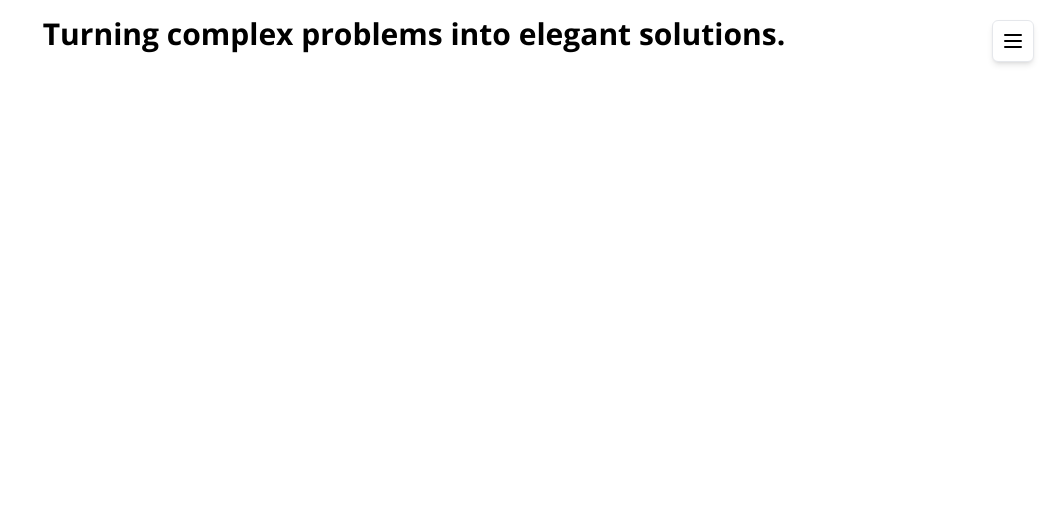
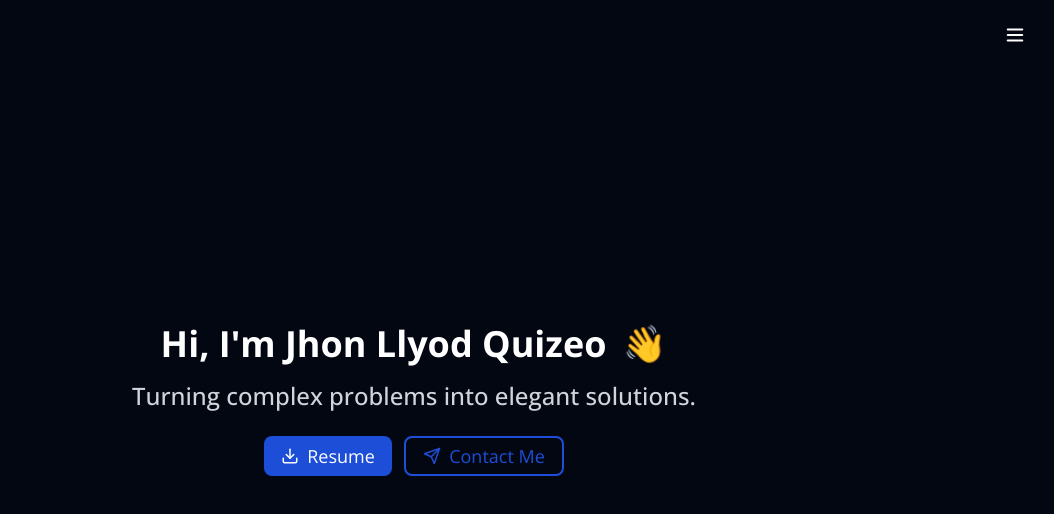
Before and after one commit to stolenfallen1/my-personal-domain, a Next.js app: page / in a window 1280 px wide. Shown: the top 514 px of the page, without its empty margins (226-1280 px from the left). Built offline with nearby package versions, Linux system fonts and the light colour scheme.

Commit message:
hero section

```diff
--- /dev/null
+++ b/app/about/page.tsx
@@ -0,0 +1,11 @@
+export default function About() {
+    return (
+        <main className="min-h-screen flex items-center justify-center">
+            <section className="py-4">
+            <h1 className="text-3xl font-bold text-center">
+                Turning complex problems into elegant solutions.
+            </h1>
+            </section>
+        </main>
+    );
+}
--- a/app/globals.css
+++ b/app/globals.css
@@ -1,3 +1,14 @@
 @tailwind base;
-  @tailwind components;
-  @tailwind utilities;
+@tailwind components;
+@tailwind utilities;
+
+@keyframes wave {
+    0%, 100% { transform: rotate(0deg); }
+    25% { transform: rotate(20deg); }
+    75% { transform: rotate(-20deg); }
+}
+
+.animate-wave {
+    display: inline-block;
+    animation: wave 1.55s ease-in-out infinite;
+}
--- a/app/layout.tsx
+++ b/app/layout.tsx
@@ -10,7 +10,7 @@ const openSans = Open_Sans({
 })
 
 export const metadata: Metadata = {
-  title: "Llyod Quizeo's Portfolio",
+  title: "Jhon Llyod Quizeo's Portfolio",
   description: "Jhon Llyod Quizeo's portfolio website",
 };
 
@@ -22,9 +22,9 @@ export default function RootLayout({
   return (
     <html lang="en">
       <body className={cn("flex", openSans.className)}>
-        <ThemeProvider attribute="class" defaultTheme="light" enableSystem disableTransitionOnChange>
+        <ThemeProvider attribute="class" defaultTheme="dark" enableSystem disableTransitionOnChange>
           <Sidebar />
-          <main className="relative max-w-screen-2xl mx-auto flex-1">
+          <main className="relative max-w-screen-3xl mx-auto flex-1 bg-white dark:bg-gray-950">
             {children}
           </main>
         </ThemeProvider>
--- a/app/page.tsx
+++ b/app/page.tsx
@@ -1,10 +1,59 @@
+"use client";
+
+import { useState } from 'react';
+import { Send, Mail, Download, FileDown } from 'lucide-react';
+import { cn } from "@/lib/utils";
+
 export default function Home() {
+  const [isHoveredResume, setIsHoveredResume] = useState(false);
+  const [isHoveredContact, setIsHoveredContact] = useState(false);
+
   return (
-    <main className="min-h-screen">
-      <section className="py-4">
-        <h1 className="text-3xl font-bold text-center">
+    <main className="min-h-screen flex items-center justify-center">
+      <section className="text-center max-w-2xl px-4">
+        <div className="flex items-center justify-center mb-2 md:mb-4">
+          <h1 className="text-xl font-bold mr-2 sm:text-2xl md:text-4xl md:mr-4">
+            Hi, I'm Jhon Llyod Quizeo
+          </h1>
+          <span className="text-lg sm:text-xl md:text-4xl animate-wave">👋</span>
+        </div>
+        <p className="text-md text-gray-600 mb-3 font-medium sm:text-lg md:mb-6 md:text-2xl dark:text-gray-300">
           Turning complex problems into elegant solutions.
-        </h1>
+        </p>
+        <div className="flex justify-center space-x-3">
+          <button
+            onMouseEnter={() => setIsHoveredResume(true)}
+            onMouseLeave={() => setIsHoveredResume(false)}
+            className="relative w-24 h-[32px] bg-blue-700 text-white rounded-lg hover:bg-blue-800 transition-colors overflow-hidden md:w-32 md:h-[40px]"
+          >
+            <div className="relative w-full h-full flex items-center justify-center">
+              <div className={cn("absolute flex items-center justify-center transition-all duration-300", isHoveredResume ? "opacity-0 -translate-y-4" : "opacity-100")}>
+                <Download className="mr-1 md:mr-2" size={18} />
+                <p className="text-sm sm:text-md md:text-lg">Resume</p>
+              </div>
+              <div className={cn("absolute flex items-center justify-center transition-all duration-300", isHoveredResume ? "opacity-100 translate-y-0" : "opacity-0 translate-y-4")}>
+                <FileDown className="mr-1 md:mr-2" size={18} />
+                <p className="text-sm sm:text-md md:text-lg">Resume</p>
+              </div>
+            </div>
+          </button>
+          <button
+            onMouseEnter={() => setIsHoveredContact(true)}
+            onMouseLeave={() => setIsHoveredContact(false)}
+            className="relative flex items-center w-28 h-[32px] md:w-40 md:h-[40px] border-2 border-blue-700 text-blue-700 rounded-lg hover:bg-blue-200/45 dark:hover:bg-gray-900/70 transition-colors overflow-hidden"
+          >
+            <div className="relative w-full h-full flex items-center justify-center">
+              <div className={cn("absolute flex items-center justify-center transition-all duration-300", isHoveredContact ? "opacity-0 -translate-y-4" : "opacity-100")}>
+                <Send className="mr-1 md:mr-2" size={18} />
+                <p className="text-sm sm:text-md md:text-lg">Contact Me</p>
+              </div>
+              <div className={cn("absolute flex items-center justify-center transition-all duration-300", isHoveredContact ? "opacity-100 translate-y-0" : "opacity-0 translate-y-4")}>
+                <Mail className="mr-1 md:mr-2" size={18} />
+                <p className="text-sm sm:text-md md:text-lg">Contact Me</p>
+              </div>
+            </div>
+          </button>
+        </div>
       </section>
     </main>
   );
--- a/components/sidebar/sidebar.tsx
+++ b/components/sidebar/sidebar.tsx
@@ -1,6 +1,6 @@
 "use client";
 
-import { useState } from "react";
+import { useState, useEffect } from "react";
 import Link from "next/link";
 import { NAV_MENU, SOCIAL_MEDIA } from "@/lib/constants/nav-menu";
 import { ThemeSwitcher } from "../theme/theme-switcher";
@@ -14,21 +14,32 @@ export function Sidebar() {
         setIsMenuOpen(!isMenuOpen);
     };
 
+    useEffect(() => {
+        const handleKeyEscape = (event: KeyboardEvent) => {
+            if (event.key === "Escape" && isMenuOpen) {
+                toggleMenu();
+            }
+        };
+
+        document.addEventListener("keydown", handleKeyEscape);
+        return () => document.removeEventListener("keydown", handleKeyEscape);
+    }, [isMenuOpen]);
+
     return (
         <>
             {/* Hamburger Menu Button */}
             <button
-                className="fixed top-5 right-5 z-50 p-2 rounded-md border bg-white shadow-md dark:bg-gray-800 dark:text-white"
+                className={cn("fixed top-5 right-5 z-50 px-2 py-1 rounded-md dark:text-white dark:border-amber-400", isMenuOpen ? "text-red-500 dark:text-red-500 duration-300" : "text-black")}
                 onClick={toggleMenu}
                 aria-label="Toggle Menu"
             >
-                {isMenuOpen ? <X size={24} /> : <Menu size={24} />}
+                {isMenuOpen ? <X size={22} /> : <Menu size={22} />}
             </button>
 
-            {/* Mobile Sidebar */}
+            {/* Sidebar */}
             <div
                 className={cn(
-                "fixed inset-0 z-40 bg-white dark:bg-gray-900 flex flex-col items-center transition-transform duration-300",
+                "fixed inset-0 z-40 bg-white/95 dark:bg-gray-950/95 pt-14 flex flex-col items-center transition-transform duration-300",
                 isMenuOpen ? "translate-x-0" : "-translate-x-full"
                 )}
             >
@@ -37,9 +48,8 @@ export function Sidebar() {
                     <img
                         src="/images/business_image.jpeg"
                         alt="Business Profile"
-                    className="w-24 h-24 rounded-full border-2 border-indigo-700 dark:border-amber-400"
+                        className="w-32 h-32 rounded-full border-2 border-indigo-700 dark:border-amber-400"
                     />
-                <p className="mt-4 text-lg font-medium dark:text-white">Jhon Llyod Quizeo</p>
                 </div>
 
                 {/* Navigation Links */}
@@ -47,7 +57,7 @@ export function Sidebar() {
                     {NAV_MENU.map((item, index) => (
                         <li key={index}>
                         <Link href={item.href} onClick={() => setIsMenuOpen(false)}>
-                        <p className="text-xl font-light hover:underline dark:text-white">
+                            <p className="text-md font-light hover:opacity-70 md:text-xl dark:text-white">
                             {item.label}
                             </p>
                         </Link>
@@ -68,12 +78,11 @@ export function Sidebar() {
                         key={index}
                         target="_blank"
                         rel="noopener noreferrer"
-                    className="dark:text-white hover:opacity-80"
                         >
-                    {item.label === "Instagram" && <Instagram size={24} />}
-                    {item.label === "Facebook" && <Facebook size={24} />}
-                    {item.label === "Linkedin" && <Linkedin size={24} />}
-                    {item.label === "Github" && <Github size={24} />}
+                        {item.label === "Instagram" && <Instagram size={22} className="hover:text-red-400" />}
+                        {item.label === "Facebook" && <Facebook size={22} className="hover:text-blue-800" />}
+                        {item.label === "Linkedin" && <Linkedin size={22}  className="hover:text-sky-500" />}
+                        {item.label === "Github" && <Github size={22} className="hover:text-slate-400" />}
                         </a>
                     ))}
                 </ul>
```
Lines whose indentation alone changed are shown as unchanged.
